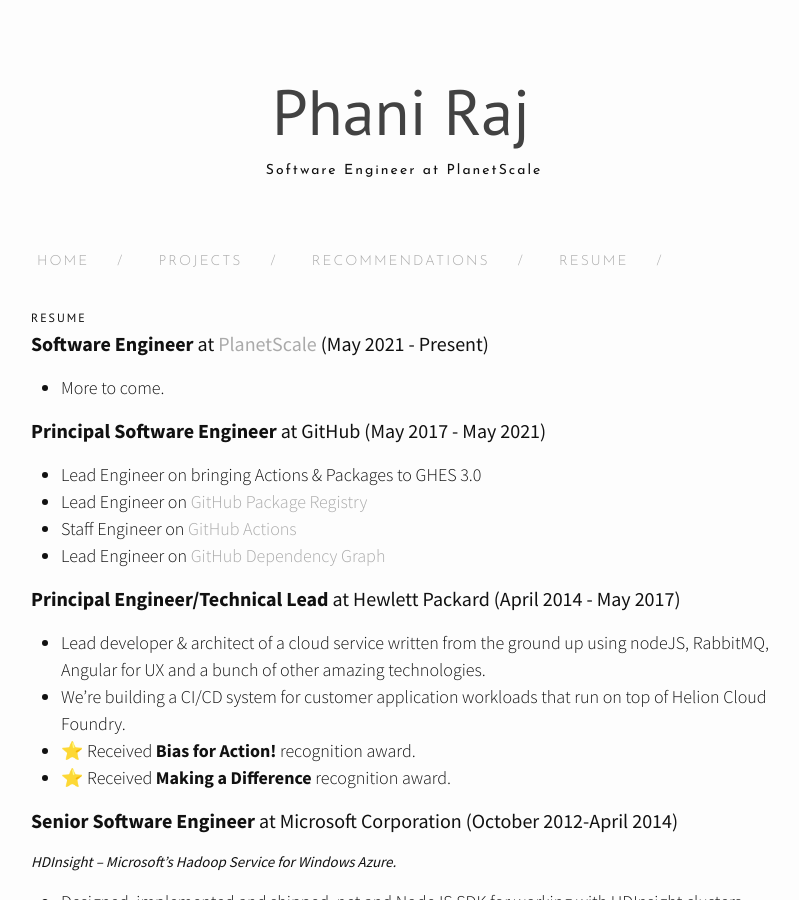
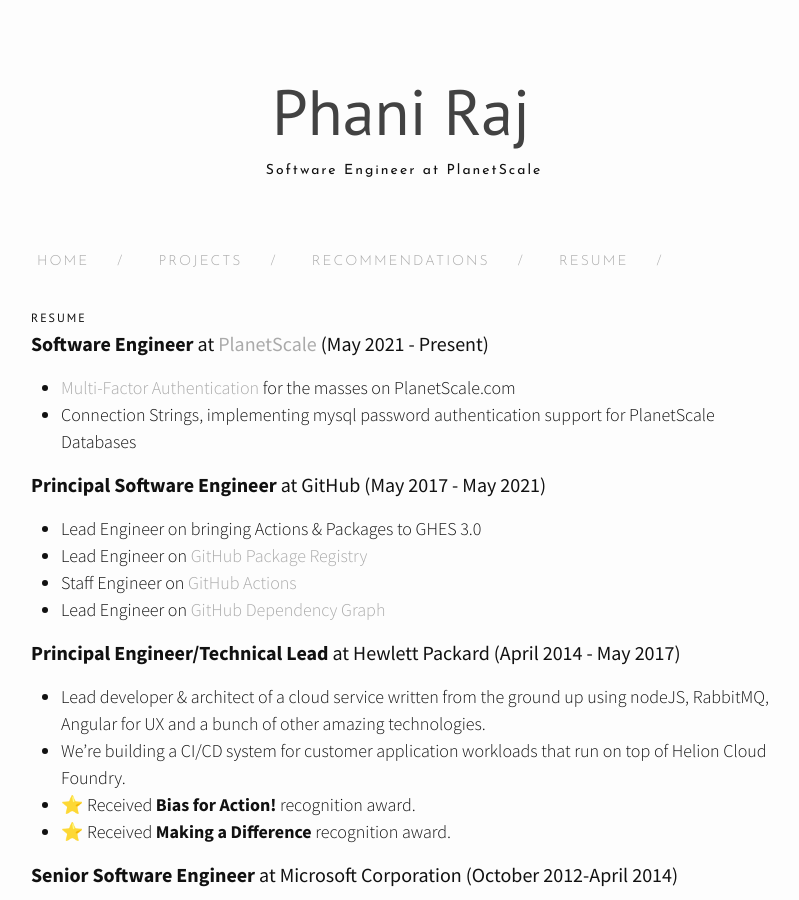
Before and after one commit to Phanatic/phanatic.github.io, a Jekyll site: the page built from resume.md, in a window 1280 px wide and 900 px high. Shown: the whole window, without its empty margins (239-1038 px from the left). Built offline with Jekyll 4.4.1, drawn with Linux system fonts in a browser that asks for light colours; nearby versions of some CDN libraries; emoji names are drawn with the system emoji font; comment, search, counter and statistics services are not loaded.

Commit message:
Update resume.md

```diff
--- a/resume.md
+++ b/resume.md
@@ -4,7 +4,8 @@ title : Resume
 permalink: /resume/
 ---
 #### **Software Engineer** at [PlanetScale](https://www.planetscale.com) (May 2021 - Present)
-* More to come.
+* [Multi-Factor Authentication](https://docs.planetscale.com/concepts/mfa) for the masses on PlanetScale.com
+* Connection Strings, implementing mysql password authentication support for PlanetScale Databases
 
 #### **Principal Software Engineer** at GitHub (May 2017 - May 2021)
 * Lead Engineer on bringing Actions & Packages to GHES 3.0
```
